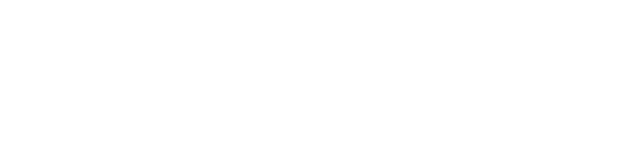
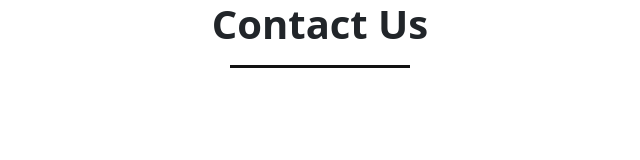
Before and after one commit to Mu-eed/gaming, a plain HTML site: page contact.html in a window 1280 px wide. Shown: the whole page, without its empty margins (320-960 px from the left). Drawn offline with nearby package versions, Linux system fonts and the light colour scheme.

Commit message:
fisrt commit

```diff
--- a/about.html
+++ b/about.html
@@ -1,10 +1,15 @@
 <!DOCTYPE html>
 <html lang="en">
   <head>
-    <meta charset="UTF-8">
-    <meta http-equiv="X-UA-Compatible" content="IE=edge">
-    <meta name="viewport" content="width=device-width, initial-scale=1.0">
-    <link rel="stylesheet" href="https://cdn.jsdelivr.net/npm/bootstrap@4.0.0/dist/css/bootstrap.min.css" integrity="sha384-Gn5384xqQ1aoWXA+058RXPxPg6fy4IWvTNh0E263XmFcJlSAwiGgFAW/dAiS6JXm" crossorigin="anonymous">
+    <meta charset="UTF-8" />
+    <meta http-equiv="X-UA-Compatible" content="IE=edge" />
+    <meta name="viewport" content="width=device-width, initial-scale=1.0" />
+    <link
+      rel="stylesheet"
+      href="https://cdn.jsdelivr.net/npm/bootstrap@4.0.0/dist/css/bootstrap.min.css"
+      integrity="sha384-Gn5384xqQ1aoWXA+058RXPxPg6fy4IWvTNh0E263XmFcJlSAwiGgFAW/dAiS6JXm"
+      crossorigin="anonymous"
+    />
     <title>About</title>
   </head>
   <body>
@@ -13,7 +18,19 @@
         <div class="card">
           <div card="card-body">
             <h1 class="text-center">About Us</h1>
-        <p class="text-center pl-5 pr-5">Lorem ipsum dolor sit amet consectetur adipisicing elit. Accusamus provident ut quas cupiditate, dolore culpa expedita hic tempora id quae omnis fuga error ullam voluptatum! Laboriosam ullam accusamus architecto suscipit. Lorem ipsum dolor sit amet, consectetur adipisicing elit. Cupiditate quidem, dolorum ea ipsa nesciunt, totam repellat deserunt sapiente vel voluptate nemo sequi velit dicta doloribus error qui expedita at! Exercitationem? Lorem ipsum dolor sit, amet consectetur adipisicing elit. Beatae, at nemo quaerat quo a maiores quia perspiciatis neque doloremque dolores accusamus labore qui quidem et veniam, perferendis omnis pariatur totam.</p>
+            <p class="text-center pl-5 pr-5">
+              Lorem ipsum dolor sit amet consectetur adipisicing elit. Accusamus
+              provident ut quas cupiditate, dolore culpa expedita hic tempora id
+              quae omnis fuga error ullam voluptatum! Laboriosam ullam accusamus
+              architecto suscipit. Lorem ipsum dolor sit amet, consectetur
+              adipisicing elit. Cupiditate quidem, dolorum ea ipsa nesciunt,
+              totam repellat deserunt sapiente vel voluptate nemo sequi velit
+              dicta doloribus error qui expedita at! Exercitationem? Lorem ipsum
+              dolor sit, amet consectetur adipisicing elit. Beatae, at nemo
+              quaerat quo a maiores quia perspiciatis neque doloremque dolores
+              accusamus labore qui quidem et veniam, perferendis omnis pariatur
+              totam.
+            </p>
           </div>
         </div>
       </div>
--- /dev/null
+++ b/contact.css
@@ -0,0 +1,32 @@
+*{
+    margin: 0;
+    padding: 0;
+}
+
+.title {
+    position: relative;
+    text-align: center;
+    font-size: 40px;
+    font-weight: 600;
+    margin-bottom: 60px;
+    padding-bottom: 20px;
+  }
+
+  .title::before {
+    content: "";
+    position: absolute;
+    bottom: 0px;
+    left: 50%;
+    width: 180px;
+    height: 3px;
+    background: #111;
+    transform: translateX(-50%);
+  }
+
+  .title::after {
+    content: "";
+    position: absolute;
+    bottom: -12px;
+    left: 50%;
+    transform: translateX(-50%);
+  }
--- a/contact.html
+++ b/contact.html
@@ -0,0 +1,24 @@
+<!DOCTYPE html>
+<html lang="en">
+  <head>
+    <meta charset="UTF-8" />
+    <meta http-equiv="X-UA-Compatible" content="IE=edge" />
+    <meta name="viewport" content="width=device-width, initial-scale=1.0" />
+    <link rel="stylesheet" href="./contact.css" />
+    <link
+      rel="stylesheet"
+      href="https://cdn.jsdelivr.net/npm/bootstrap@5.2.2/dist/css/bootstrap.min.css"
+    />
+    <script
+      src="https://kit.fontawesome.com/d011494e22.js"
+      crossorigin="anonymous"
+    ></script>
+    <title>Contact Us</title>
+  </head>
+  <body>
+    <h2 class="title">Contact Us</h2>
+
+
+    <script src="https://cdn.jsdelivr.net/npm/bootstrap@5.2.2/dist/js/bootstrap.bundle.min.js"></script>
+  </body>
+</html>
```
Lines whose indentation alone changed are shown as unchanged.
